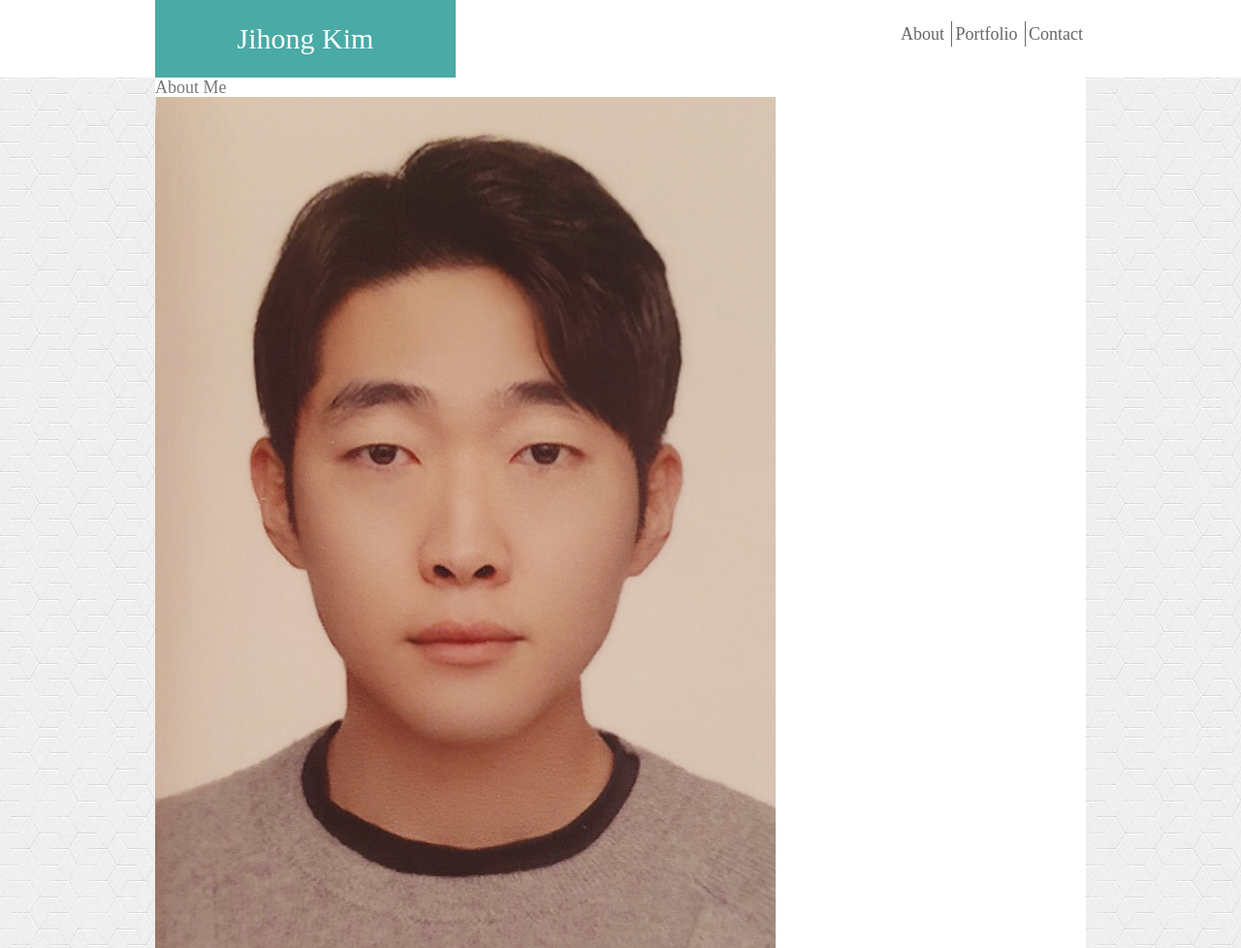
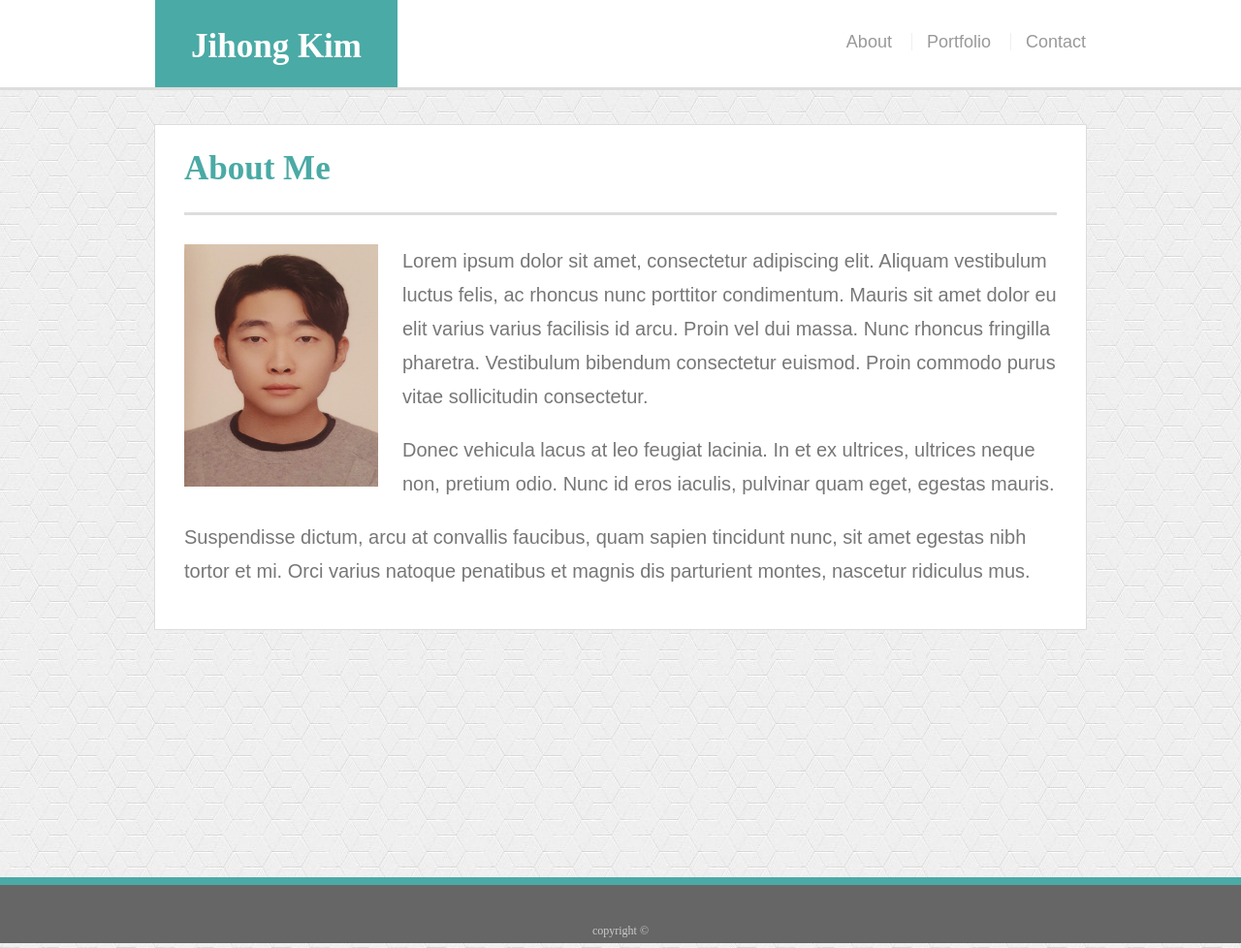
Before and after one commit to jk27924/Basic-portfolio, a plain HTML site: page index.html in a window 1280 px wide. Shown: the top 978 px of the page at 97% size. Drawn offline with Linux system fonts and the light colour scheme.

Commit message:
I finished with About Page

```diff
--- a/assets/css/style.css
+++ b/assets/css/style.css
@@ -1,9 +1,10 @@
 body {
-    font-family: 'Georgia' Times, 'Times New Roman', serif;
-    font-size: 18px;
-    line-height: 20px;
+
+    font-size: 20px;
+    line-height: 35px;
     color: #777777;
     margin: 0 auto;
+    background: url('../images/Subtle-Light-Tile-Pattern-Vol2.jpg');
 }
 
 .top-container {
@@ -11,25 +12,23 @@ body {
     margin: 0 auto;
 }
 
-.border-right {
-    border-right: 1px #666666 solid;
-}
-
 /* header */
 
 header {
+
     width: 100%;
-    color: #fff;
-
+    background-color: #fff;
+    border-bottom: 3px solid #ddd;
 }
 
 .nameplate {
     float: left;
-    width: 250px;
+    width: 190px;
+    height: 30px;
     padding: 30px;
     font-family: 'Georgia' Times, 'Times New Roman', serif;
-    font-size: 30px;
-    font-weight: 500;
+    font-size: 35px;
+    font-weight: bold;
     color: #fff;
     background-color: #4aaaa5;
     text-align: center;
@@ -40,36 +39,70 @@ nav {
     margin-top: 25px;
 }
 
-
 /* any anchor tag within nav */
 nav a {
+    display: inline-block;
+    font-family: 'Arial', 'Helvetica Neue', Helvetica, sans-serif;
+    font-size: 18px;
     text-decoration: none;
-    color: #666666;
-    padding: 3px;
-    height: 5px;
+    color: #999999;
+    padding-left: 15px;
+    margin-left: 15px;
+    border-left: 1px solid #efefef;
+    line-height: 18px;
+}
+
+nav a:first-child {
+    border-left: 0 none;
 }
 
 /* main */
 
 .main-section {
-    max-width: 960px;
+    width: 900px;
+    height: 460px;
     margin: 0 auto;
     background-color: white;
+    padding: 30px;
+    margin-top: 35px;
+    margin-bottom: 255px;
+    border: 1px solid #ddd;
 }
 
-#main-container {
-    background-image: url('../images/Subtle-Light-Tile-Pattern-Vol2.png');
-    background-repeat: repeat;
-    width: 100%;
+img {
+    float: left;
+    margin-right: 25px;
+}
+
+p {
+    font-family: 'Arial', 'Helvetica Neue', Helvetica, sans-serif;
+    margin-bottom: 20px;
+}
+
+
+
+
+h1 {
+    color: #4aaaa5;
+    font-family: 'Georgia' Times, 'Times New Roman', serif;
+    font-size: 35px;
+    font-weight: bold;
+    line-height: 30px;
+    padding: 0px 0px 30px 0px;
+    border-bottom: 3px solid #ddd;
+    margin-bottom: 30px;
 }
 
 /* footer */
 
 footer {
+    padding: 30px 30px 0 30px;
     text-align: center;
     font-size: 12px;
+    color: #ccc;
     background: #666666;
-    height: 50px;
+    height: 30px;
+    border-top: 8px solid #4aaaa5;
 }
 
 .clear::after {
--- a/index.html
+++ b/index.html
@@ -13,8 +13,8 @@
             <div class="nameplate">Jihong Kim</div>
 
             <nav>
-                <a class="border-right" href="index.html">About </a>
-                <a class="border-right" href="portfolio.html">Portfolio </a>
+                <a href="index.html">About</a>
+                <a href="portfolio.html">Portfolio</a>
                 <a href="contact.html">Contact</a>
             </nav>
             <div class="clear"></div>
@@ -27,7 +27,7 @@
         <section class="main-section">
             <h1>About Me</h1>
 
-            <img src="assets/images/Profile-Picture-Jihong-Kim.png"/>
+            <img src="assets/images/Profile-Picture-Jihong-Kim.png" height="250" width="200"/>
 
             <p>Lorem ipsum dolor sit amet, consectetur adipiscing elit. Aliquam vestibulum luctus felis, ac rhoncus nunc porttitor condimentum. Mauris sit amet dolor eu elit varius varius facilisis id arcu. Proin vel dui massa. Nunc rhoncus fringilla pharetra. Vestibulum bibendum consectetur euismod. Proin commodo purus vitae sollicitudin consectetur.</p>
 
```
Also changed, not shown: assets/css/reset.css (line endings or trailing spaces), assets/images/Subtle-Light-Tile-Pattern-Vol2.jpg (renamed from assets/images/Subtle-Light-Tile-Pattern-Vol2.png), 3 other files.
